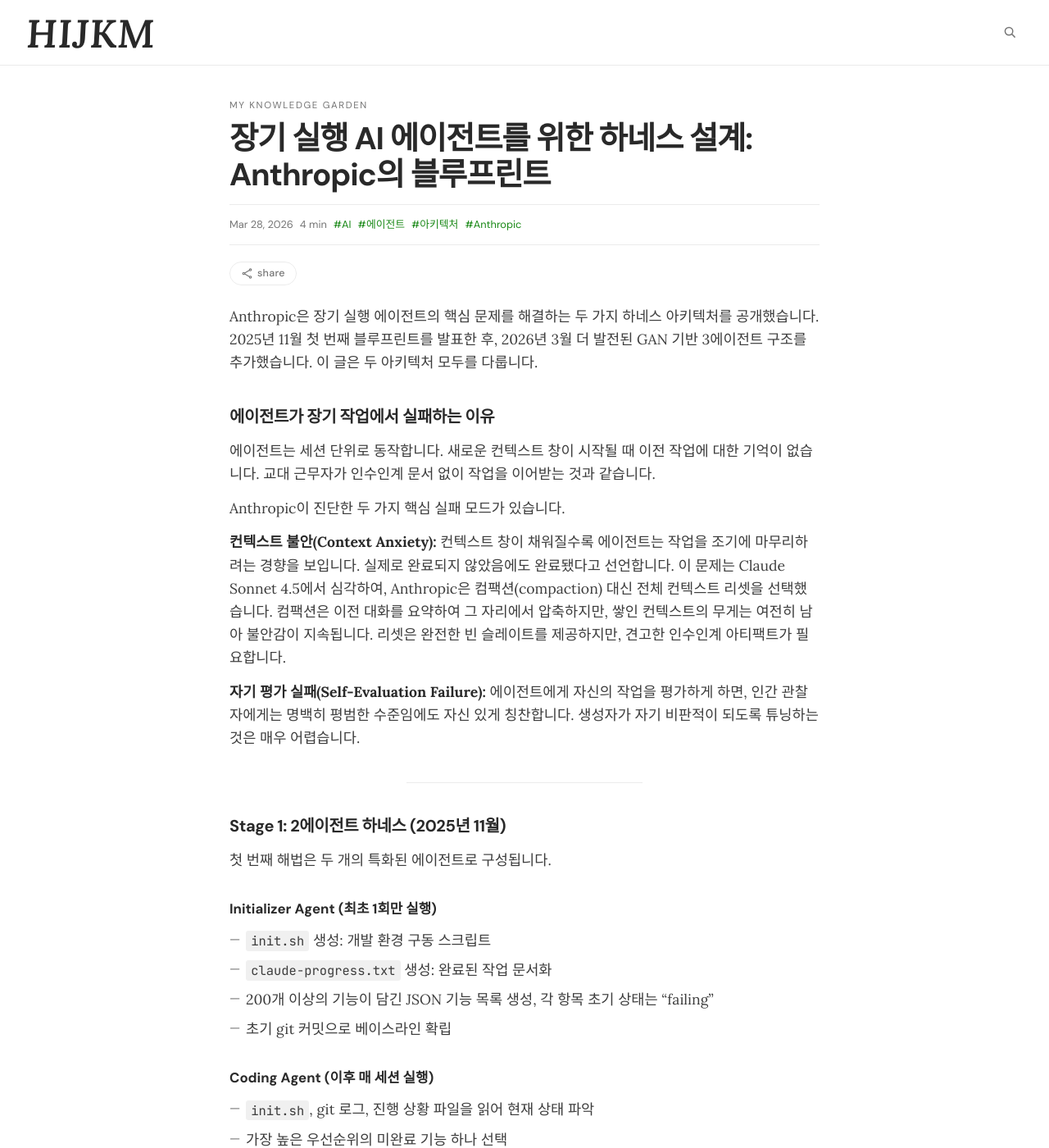
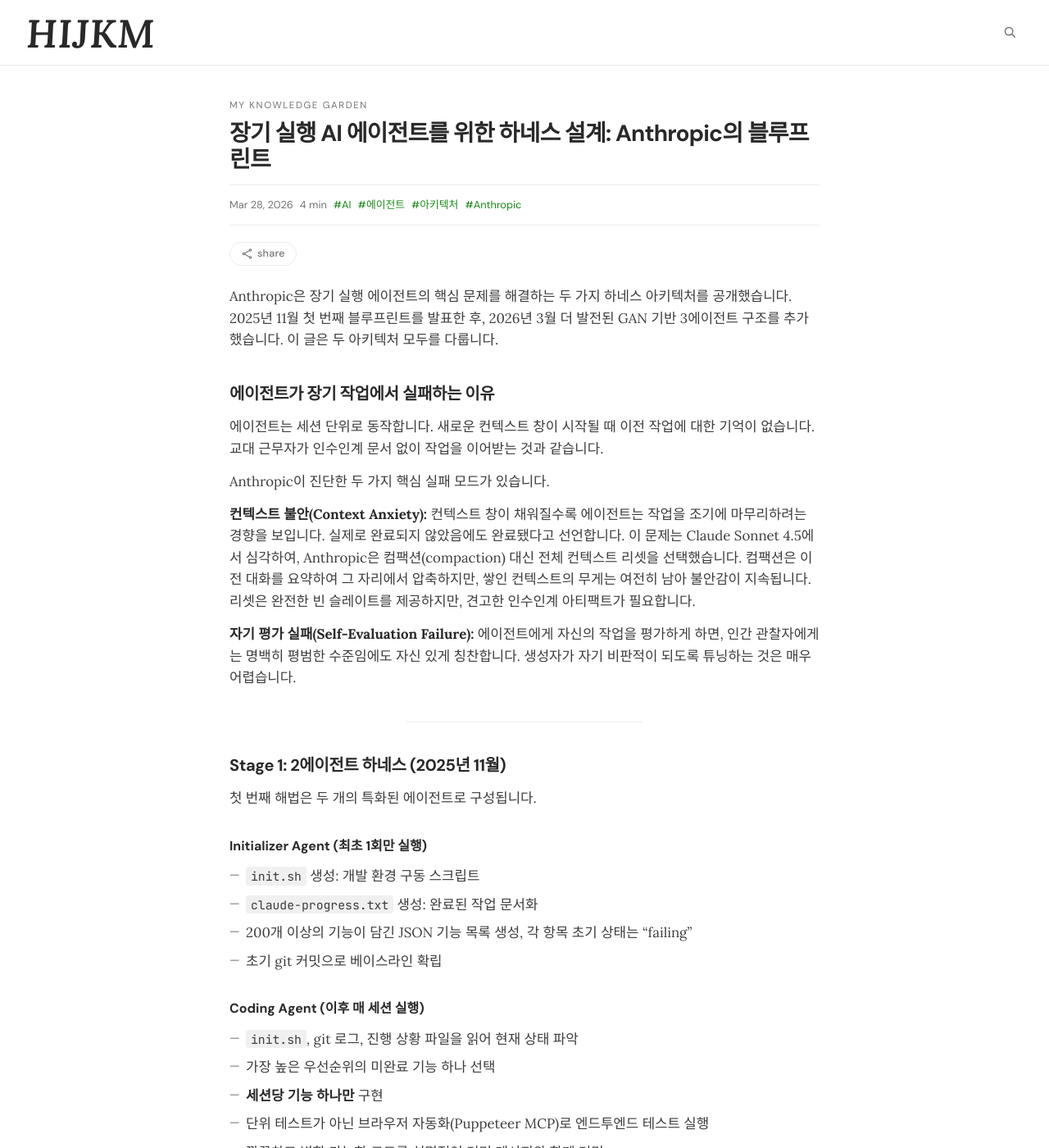
Before and after one commit to HIJKM/HIJKM.github.io, a Jekyll site: the page built from _posts/2026-03-28-long-running-agent-harness.md, in a window 1280 px wide and 1400 px high. Shown: the whole window at 82% size. Built offline with Jekyll 4.4.1, drawn with Linux system fonts in a browser that asks for light colours; nearby versions of some CDN libraries.

Commit message:
style: align desktop article typography with mobile

```diff
--- a/assets/css/main.css
+++ b/assets/css/main.css
@@ -283,7 +283,7 @@
 
 .post-title {
   font-family: var(--font-sans);
-  font-size: clamp(1.7rem, 4.2vw, 2.4rem);
+  font-size: 1.75rem;
   font-weight: 700;
   color: var(--ink);
   letter-spacing: -0.03em;
@@ -293,7 +293,7 @@
 
 .post-description {
   font-family: var(--font-serif);
-  font-size: 1.1rem;
+  font-size: 1.02rem;
   color: var(--ink-muted);
   font-weight: 400;
   line-height: 1.5;
@@ -367,8 +367,8 @@
    ============================================================ */
 .post-content {
   font-family: var(--font-serif);
-  font-size: 1.1rem;
-  line-height: 1.6;
+  font-size: 1.05rem;
+  line-height: 1.58;
   color: var(--ink-soft);
   min-width: 0;
 }
@@ -390,7 +390,7 @@
 
 .post-content h3 {
   font-family: var(--font-sans);
-  font-size: 1.05rem;
+  font-size: 1rem;
   font-weight: 600;
   color: var(--ink);
   margin: 2rem 0 0.7rem;
```
